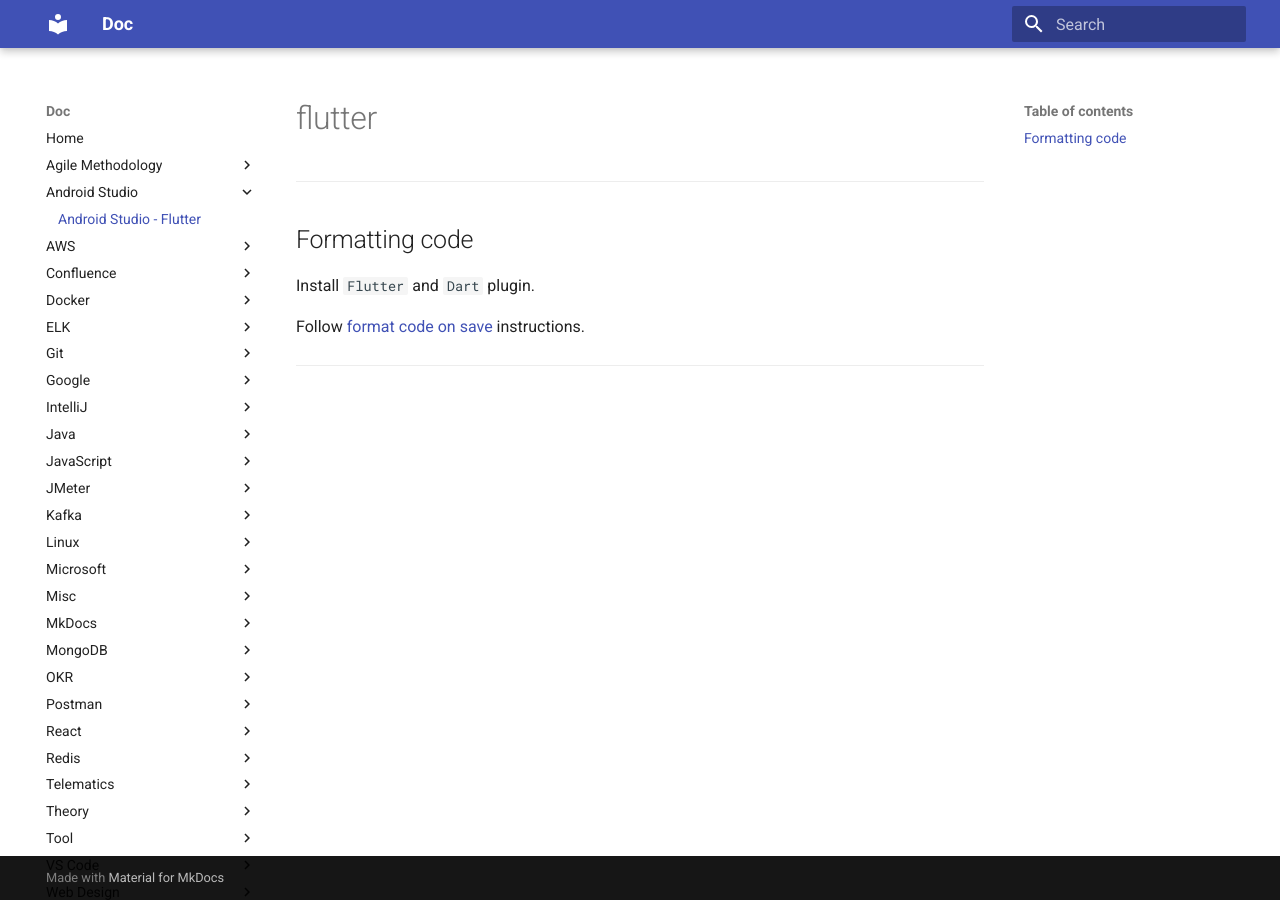
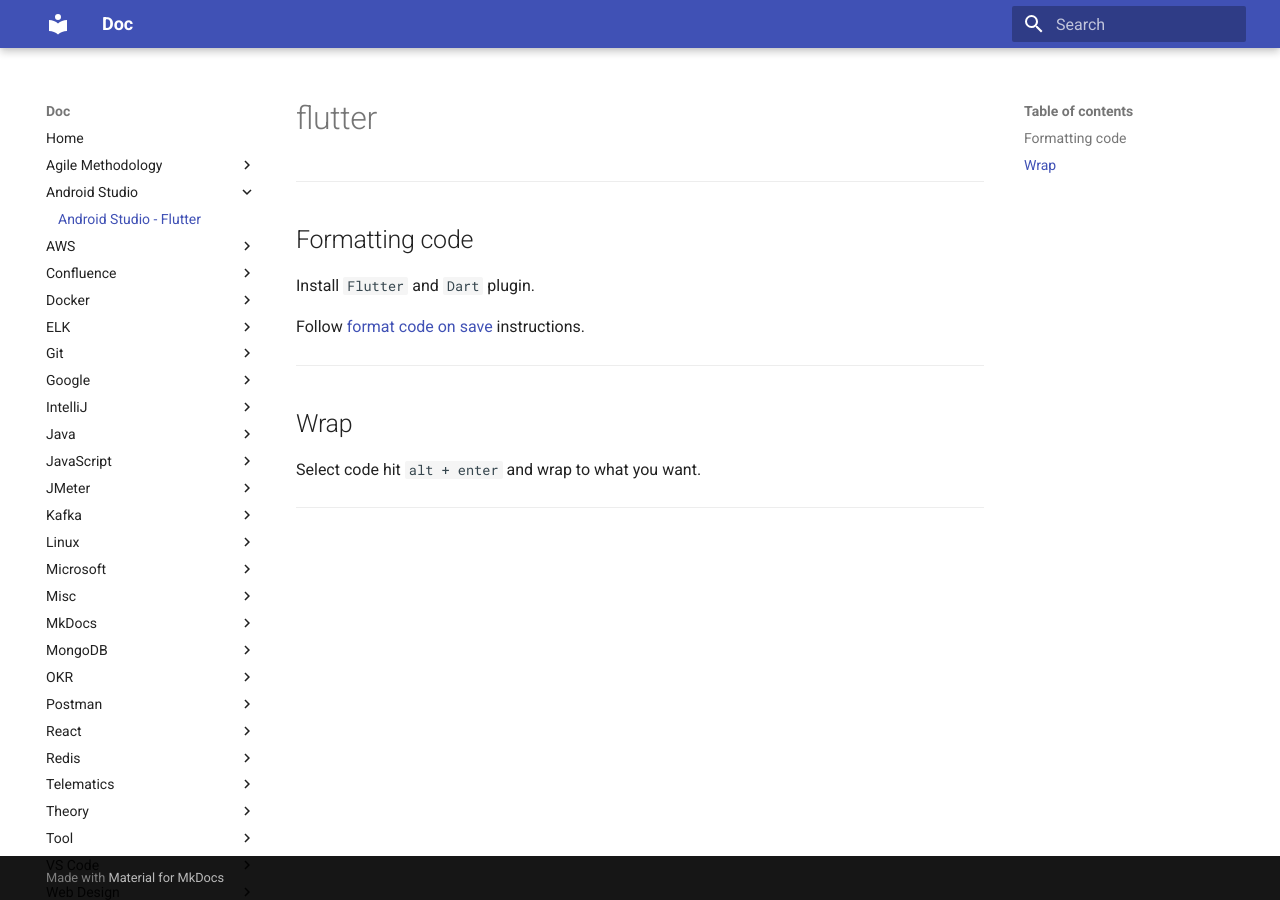
Before and after one commit to oldu73/doc, an MkDocs documentation site: the page built from docs/androidstudio/flutter.md, in a window 1280 px wide. Built offline with MkDocs 1.6.1 and Material for MkDocs 9.7.7, drawn with Linux system fonts in a browser that asks for light colours.

Commit message:
flutter wrap

```diff
--- a/docs/androidstudio/flutter.md
+++ b/docs/androidstudio/flutter.md
@@ -9,3 +9,9 @@
 Follow [format code on save](https://docs.flutter.dev/development/tools/formatting) instructions.
 
 ---
+
+## Wrap
+
+Select code hit `alt + enter` and wrap to what you want.
+
+---
```
